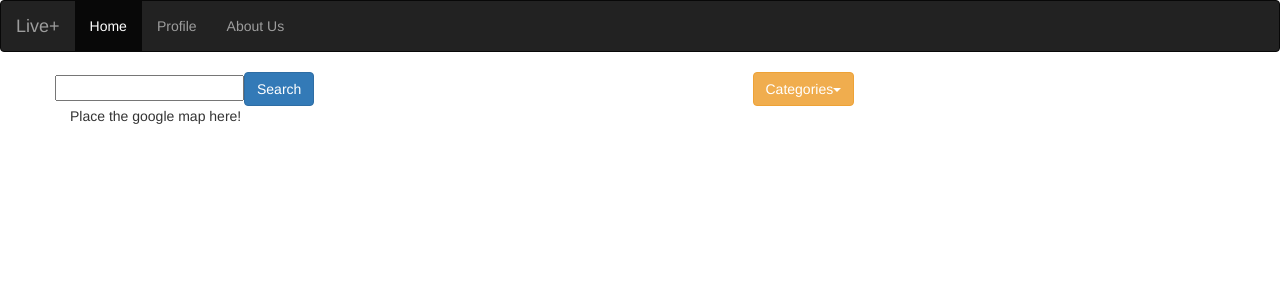
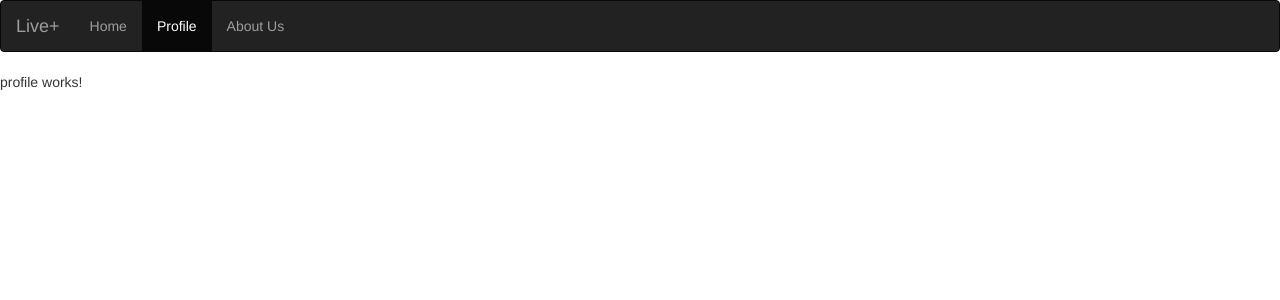
Before and after one commit to cvasqu09/livecopy, an Angular app: page /profile in a window 1280 px wide. Shown: the top 300 px of the page. Built offline with nearby package versions, Linux system fonts and the light colour scheme.

Commit message:
Created initial frontend routes and added initial navigation

```diff
--- a/src/app/app.component.html
+++ b/src/app/app.component.html
@@ -4,10 +4,10 @@
 			<a class="navbar-brand" href="#">Live+</a>
 		</div>
 		<ul class="nav navbar-nav">
-			<li class="active"><a href="#">Home</a></li>
-			<li><a href="#">Profile</a></li>
-			<li><a href="#">About Us</a></li>
+			<li routerLinkActive="active"><a [routerLink]="['/home']">Home</a></li>
+			<li routerLinkActive="active"><a [routerLink]="['/profile']">Profile</a></li>
+			<li routerLinkActive="active"><a href="#">About Us</a></li>
 		</ul>
 	</div>
 </nav>
-<app-home></app-home>
+<router-outlet></router-outlet>
--- /dev/null
+++ b/src/app/frontend.routing.ts
@@ -0,0 +1,15 @@
+import { Routes, RouterModule } from "@angular/router";
+import { ProfileComponent } from "./profile/profile.component";
+import { HomeComponent } from "./home/home.component";
+
+/* This script is responsible for the frontend routes for the different
+   "views/pages" a user of the application can visit */
+const ROUTES: Routes = [
+	// { path: '', redirectTo: 'signin', pathMatch: 'full'},
+	// { path: "signin", component: }
+	{ path: "profile", component: ProfileComponent },
+	{ path: "home", component: HomeComponent }
+];
+
+// Registers the frontend routes in angular
+export const appRoutes = RouterModule.forRoot(ROUTES);
--- /dev/null
+++ b/src/app/profile/profile.component.html
@@ -0,0 +1,3 @@
+<p>
+  profile works!
+</p>
--- /dev/null
+++ b/src/app/profile/profile.component.ts
@@ -0,0 +1,15 @@
+import { Component, OnInit } from '@angular/core';
+
+@Component({
+  selector: 'app-profile',
+  templateUrl: './profile.component.html',
+  styleUrls: ['./profile.component.css']
+})
+export class ProfileComponent implements OnInit {
+
+  constructor() { }
+
+  ngOnInit() {
+  }
+
+}
```
Also changed, not shown: src/app/app.module.ts (+7 -2 lines), src/app/profile/profile.component.css (added).
